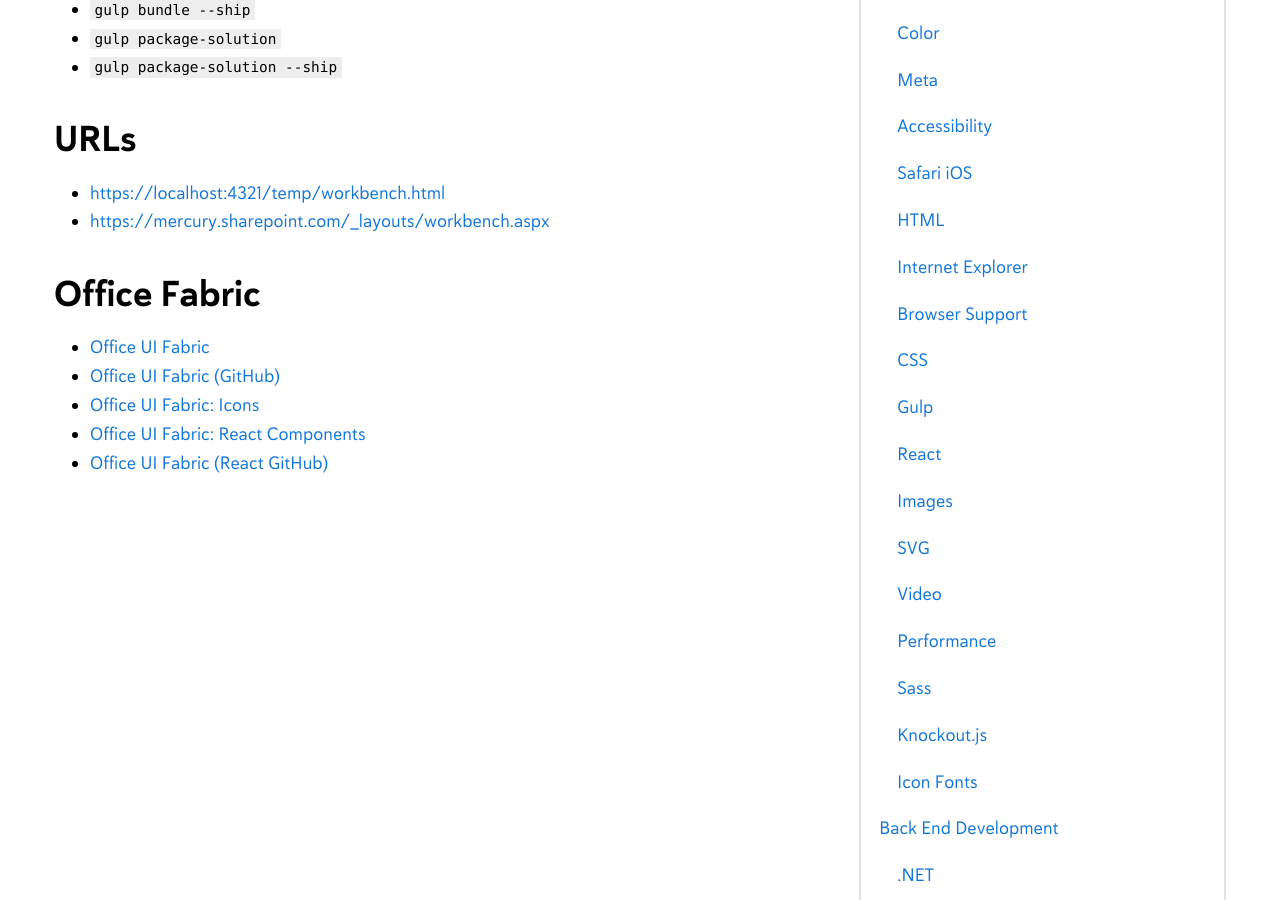
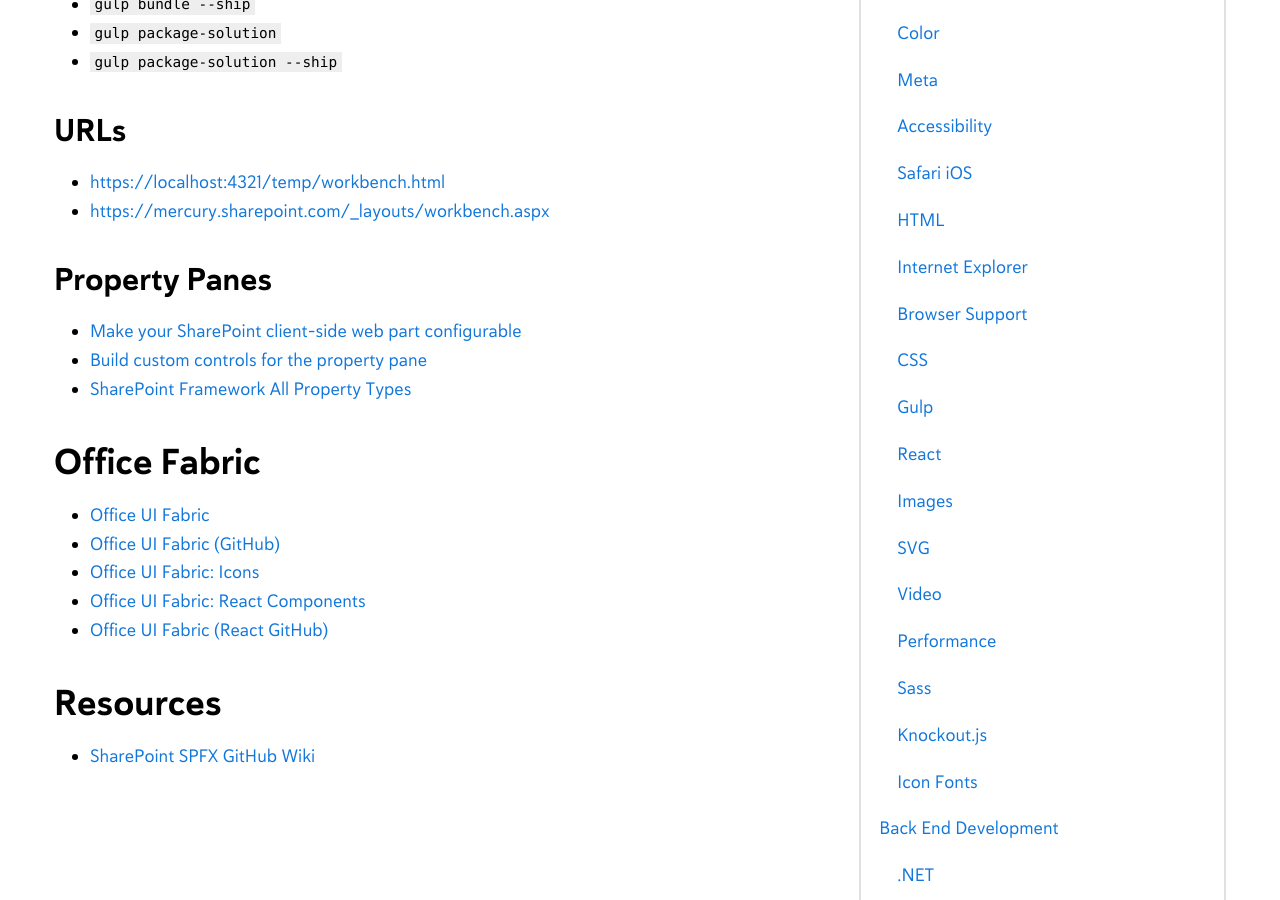
Before and after one commit to mercuryworks/developers-handbook, a Jekyll site: the page built from _posts/2018-01-29-sharepoint-spfx.markdown, in a window 1280 px wide and 900 px high, scrolled down 1064 px. Built offline with Jekyll 4.4.1, drawn with Linux system fonts in a browser that asks for light colours; comment, search, counter and statistics services are not loaded.

Commit message:
Added Color and SPFX links

```diff
--- a/_posts/2018-01-17-front-end-development-color.markdown
+++ b/_posts/2018-01-17-front-end-development-color.markdown
@@ -12,21 +12,26 @@
 ---
 
 ## Color Picker Apps
+
 * [Sip macOS](https://sipapp.io/){:target="_blank"}
 * [Instant Eyedropper](http://instant-eyedropper.com/){:target="_blank"}
 
 ## JS Color Pickers
+
 * [Huebee](http://huebee.buzz/){:target="_blank"}
 * [Kendo UI ColorPicker](https://demos.telerik.com/kendo-ui/colorpicker/index){:target="_blank"}
 * [Simple Color Picker](http://superguigui.github.io/simple-color-picker/){:target="_blank"}
 * [A Color Picker](https://github.com/narsenico/a-color-picker){:target="_blank"}
 
 ## Sass Color
+
 * [Controlling color with Sass color functions](https://robots.thoughtbot.com/controlling-color-with-sass-color-functions){:target="_blank"}
 * [Sass Me](http://jim-nielsen.com/sassme/){:target="_blank"}
 * [Sass Color Generator](http://scg.ar-ch.org/){:target="_blank"}
 
 ## Resources
+
 * [Brand Color](http://brand-colors.com/){:target="_blank"}
+* [Brand Colors](https://brandcolors.net/){:target="_blank"}
 * [Accessible color palette builder](https://toolness.github.io/accessible-color-matrix/){:target="_blank"}
 * [CSS Color Names](http://htmlcolorcodes.com/color-names/){:target="_blank"}
--- a/_posts/2018-01-29-sharepoint-spfx.markdown
+++ b/_posts/2018-01-29-sharepoint-spfx.markdown
@@ -27,7 +27,7 @@
 * [SPFX Toolchain](https://docs.microsoft.com/en-us/sharepoint/dev/spfx/toolchain/sharepoint-framework-toolchain){:target="_blank"}
 * [Yeoman generator](https://docs.microsoft.com/en-us/sharepoint/dev/spfx/toolchain/scaffolding-projects-using-yeoman-sharepoint-generator){:target="_blank"}
 
-## Commands
+### Commands
 
 * `gulp trust-dev-cert`
 * `gulp serve`
@@ -36,10 +36,16 @@
 * `gulp package-solution`
 * `gulp package-solution --ship`
 
-## URLs
+### URLs
 
 * [https://localhost:4321/temp/workbench.html](https://localhost:4321/temp/workbench.html){:target="_blank"}
 * [https://mercury.sharepoint.com/_layouts/workbench.aspx](https://mercury.sharepoint.com/_layouts/workbench.aspx){:target="_blank"}
+
+### Property Panes
+
+* [Make your SharePoint client-side web part configurable](https://docs.microsoft.com/en-us/sharepoint/dev/spfx/web-parts/basics/integrate-with-property-pane){:target="_blank"}
+* [Build custom controls for the property pane](https://docs.microsoft.com/en-us/sharepoint/dev/spfx/web-parts/guidance/build-custom-property-pane-controls){:target="_blank"}
+* [SharePoint Framework All Property Types](https://code.msdn.microsoft.com/office/SharePoint-Framework-All-fbc95eef#content){:target="_blank"}
 
 ## Office Fabric
 
@@ -48,3 +54,7 @@
 * [Office UI Fabric: Icons](https://developer.microsoft.com/en-us/fabric#/styles/icons){:target="_blank"}
 * [Office UI Fabric: React Components](https://developer.microsoft.com/en-us/fabric#/components){:target="_blank"}
 * [Office UI Fabric (React GitHub)](https://github.com/OfficeDev/office-ui-fabric-react){:target="_blank"}
+
+## Resources
+
+* [SharePoint SPFX GitHub Wiki](https://github.com/SharePoint/sp-dev-docs/wiki){:target="_blank"}
```
